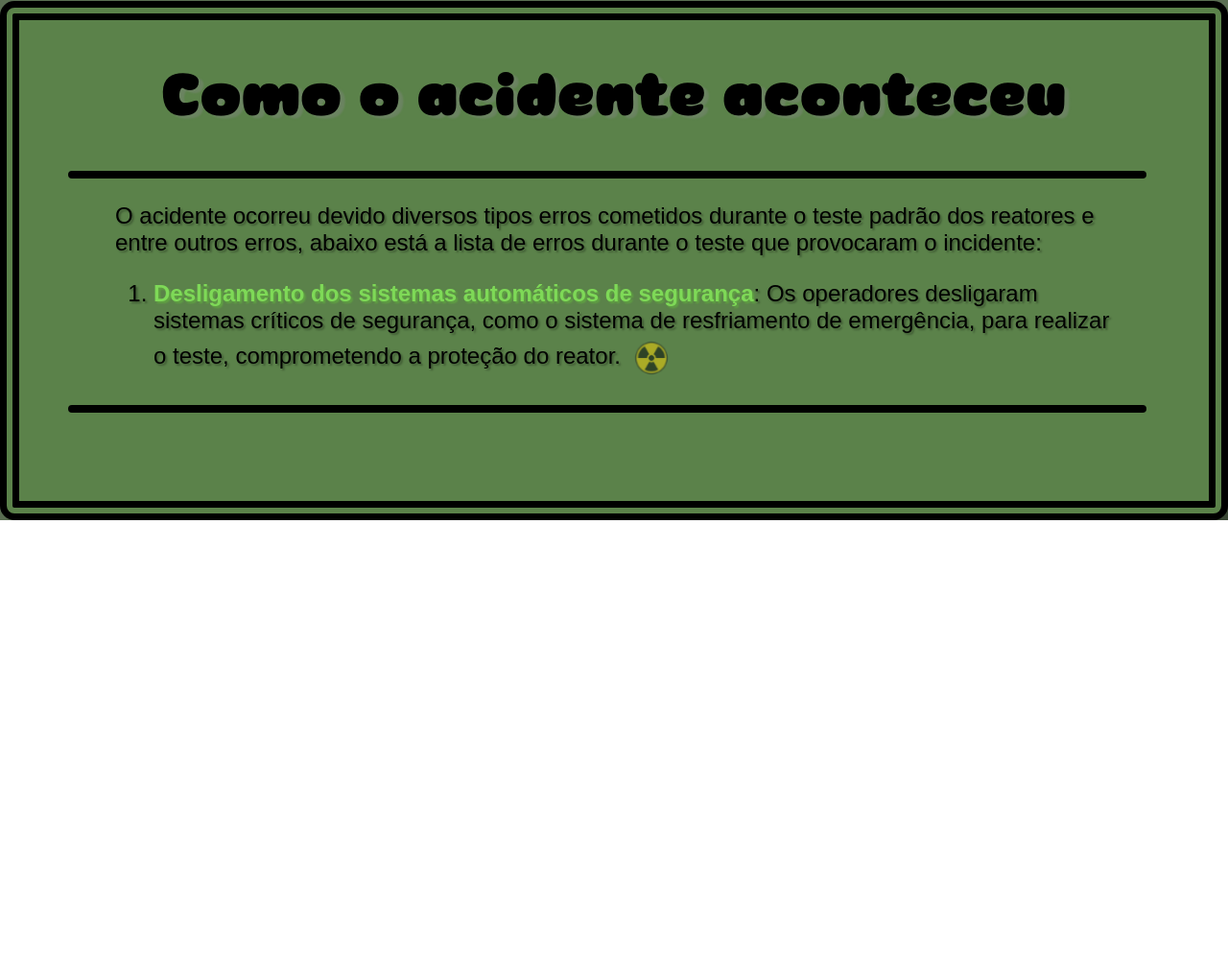
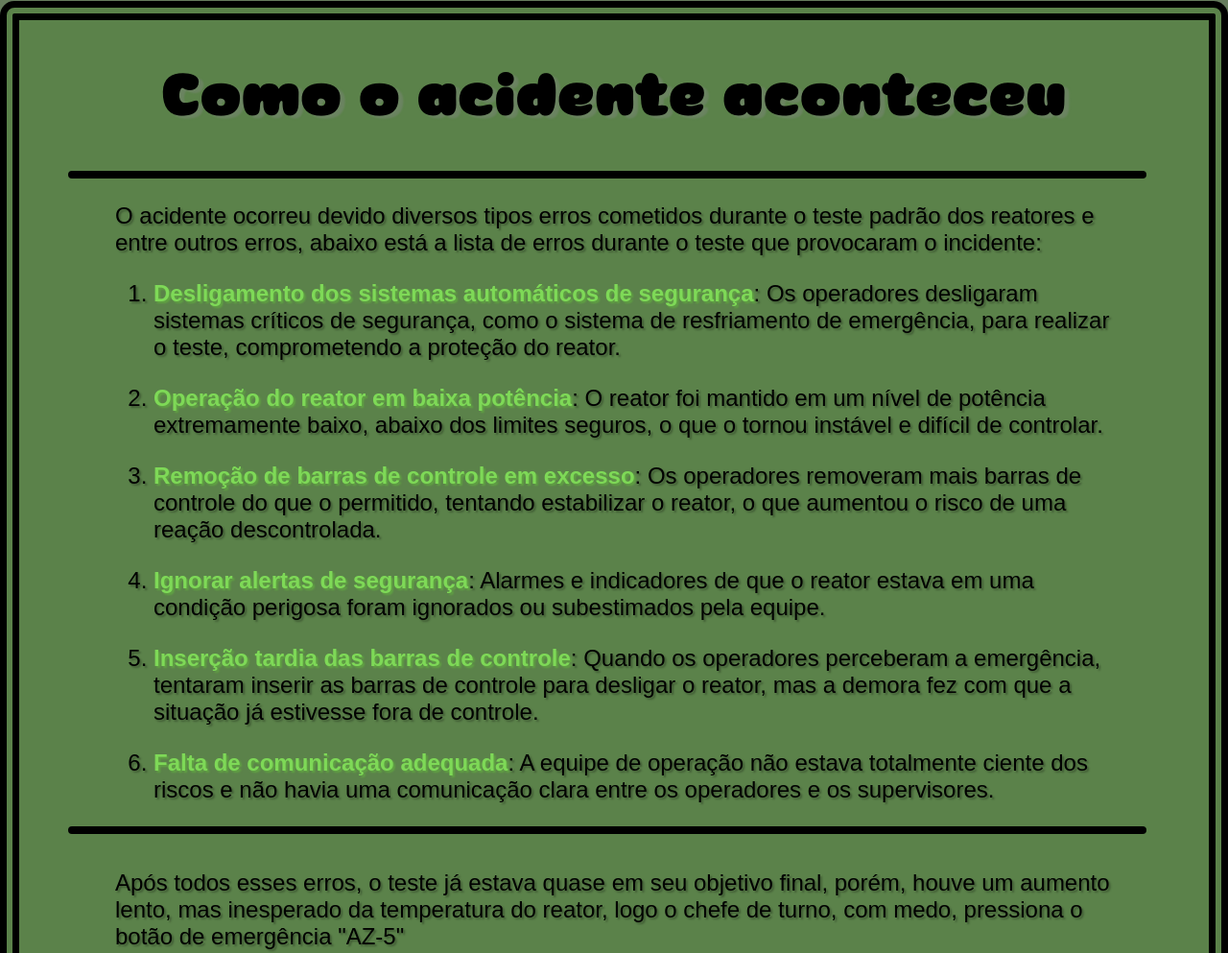
Before and after one commit to netheriosa/pag2, a plain HTML site: page index.html in a window 1280 px wide. Shown: the part 493-1486 px from the top of the page at 96% size. Before the commit the page ends 1035 px from the top, so only its background shows below. Drawn offline with Linux system fonts and the light colour scheme; files whose address does not match are found by name.

Commit message:
Update index.html

```diff
--- a/index.html
+++ b/index.html
@@ -115,6 +115,15 @@
                 font-size: 14px;
             }
         }
+
+        .fade-in {
+            opacity: 0;
+            transition: opacity 0.5s ease-in-out;
+        }
+
+        .fade-in.visible {
+            opacity: 1;
+        }
     </style>
 </head>
 <body>
@@ -151,7 +160,7 @@
         </ul>
     </nav>
 
-    <div class="o-que-foi">
+    <div class="o-que-foi fade-in">
         <h1>O que foi o acidente de chernobyl</h1>
         <hr>
         <p>O acidente nuclear de chenobyl, foi o maior acidente provocado por uma série de erros humanos e falhas na concepção do reator.Uma reação em cadeia incontrolável dentro do reator causou um aumento acentuado na temperatura, que resultou na fusão das barras de combustível, uma explosão de vapor e um incêndio.</p>
@@ -161,20 +170,20 @@
         <hr>
         <p>O acidente ocorreu devido diversos tipos erros cometidos durante o teste padrão dos reatores e entre outros erros, abaixo está a lista de erros durante o teste que provocaram o incidente:</p>
         <ol>
-            <li class="fade-in"><p><span>Desligamento dos sistemas automáticos de segurança</span>: Os operadores desligaram sistemas críticos de segurança, como o sistema de resfriamento de emergência, para realizar o teste, comprometendo a proteção do reator. <input type="checkbox" id="erro1-checkbox"><label for="erro1-checkbox"></label></p></li>
+            <li class="fade-in"><p><span>Desligamento dos sistemas automáticos de segurança</span>: Os operadores desligaram sistemas críticos de segurança, como o sistema de resfriamento de emergência, para realizar o teste, comprometendo a proteção do reator.</p></li>
 
-            <li class="esconder-erros" id="erro2"><p><span>Operação do reator em baixa potência</span>: O reator foi mantido em um nível de potência extremamente baixo, abaixo dos limites seguros, o que o tornou instável e difícil de controlar. <input type="checkbox" id="erro2-checkbox"><label for="erro2-checkbox"></label></p></li>
+            <li class="fade-in"><p><span>Operação do reator em baixa potência</span>: O reator foi mantido em um nível de potência extremamente baixo, abaixo dos limites seguros, o que o tornou instável e difícil de controlar.</p></li>
 
-            <li class="esconder-erros" id="erro3"><p><span>Remoção de barras de controle em excesso</span>: Os operadores removeram mais barras de controle do que o permitido, tentando estabilizar o reator, o que aumentou o risco de uma reação descontrolada. <input type="checkbox" id="erro3-checkbox"><label for="erro3-checkbox"></label></p></li>
+            <li class="fade-in"><p><span>Remoção de barras de controle em excesso</span>: Os operadores removeram mais barras de controle do que o permitido, tentando estabilizar o reator, o que aumentou o risco de uma reação descontrolada.</p></li>
 
-            <li class="esconder-erros" id="erro4"><p><span>Ignorar alertas de segurança</span>: Alarmes e indicadores de que o reator estava em uma condição perigosa foram ignorados ou subestimados pela equipe. <input type="checkbox" id="erro4-checkbox"><label for="erro4-checkbox"></label></p></li>
+            <li class="fade-in"><p><span>Ignorar alertas de segurança</span>: Alarmes e indicadores de que o reator estava em uma condição perigosa foram ignorados ou subestimados pela equipe.</p></li>
 
-            <li class="esconder-erros" id="erro5"><p><span>Inserção tardia das barras de controle</span>: Quando os operadores perceberam a emergência, tentaram inserir as barras de controle para desligar o reator, mas a demora fez com que a situação já estivesse fora de controle. <input type="checkbox" id="erro5-checkbox"><label for="erro5-checkbox"></label></p></li>
+            <li class="fade-in"><p><span>Inserção tardia das barras de controle</span>: Quando os operadores perceberam a emergência, tentaram inserir as barras de controle para desligar o reator, mas a demora fez com que a situação já estivesse fora de controle.</p></li>
 
-            <li class="esconder-erros" id="erro6"><p><span>Falta de comunicação adequada</span>: A equipe de operação não estava totalmente ciente dos riscos e não havia uma comunicação clara entre os operadores e os supervisores. <input type="checkbox" id="erro6-checkbox"><label for="erro6-checkbox"></label></p></li>
+            <li class="fade-in"><p><span>Falta de comunicação adequada</span>: A equipe de operação não estava totalmente ciente dos riscos e não havia uma comunicação clara entre os operadores e os supervisores.</p></li>
         </ol>
         <hr>
-        <section class="esconder-erros" id="continuacao">
+        <section class="fade-in" id="continuacao">
             <p>Após todos esses erros, o teste já estava quase em seu objetivo final, porém, houve um aumento lento, mas inesperado da temperatura do reator, logo o chefe de turno, com medo, pressiona o botão de emergência "AZ-5"</p>
             <div class="az-5">
                 <button id="botao">
@@ -184,9 +193,67 @@
             <img src="./usina-img.png" width="350px" height="350px" id="usina-image">
             <img class="sumir" src="./usina-gif.gif" width="350px" height="350px" id="usina-gif">
         </section>
-        <p class="esconder-erros" id="final">O bot ão que deveria parar o teste, acabou servindo como ignição para a explosão do RBMK. Uma bolha de hidrogênio formada pela reação de vapor e o combustível explode. Fragmentos do núcleo, pedaços de grafite e de combustível levados a temperatura muito alta provocam incêndios, setenta toneladas de produtos radioativos são espalhados em volta da central, cinquenta toneladas de gás e de poeira radioativa formam uma imensa nuvem que varre o céu da Europa durante meses.</p>
+        <p class="fade-in" id="final">O botão que deveria parar o teste, acabou servindo como ignição para a explosão do RBMK. Uma bolha de hidrogênio formada pela reação de vapor e o combustível explode. Fragmentos do núcleo, pedaços de grafite e de combustível levados a temperatura muito alta provocam incêndios, setenta toneladas de produtos radioativos são espalhados em volta da central, cinquenta toneladas de gás e de poeira radioativa formam uma imensa nuvem que varre o céu da Europa durante meses.</p>
     </div>
 
     <script src="./main.js"></script>
+    <script>
+        document.addEventListener('DOMContentLoaded', function() {
+            // Animação para os links do menu
+            const navLinks = document.querySelectorAll('.nav-link');
+            navLinks.forEach(link => {
+                link.addEventListener('mouseenter', function() {
+                    this.style.transform = 'translateY(-3px)';
+                    this.style.transition = 'transform 0.3s';
+                });
+                link.addEventListener('mouseleave', function() {
+                    this.style.transform = 'translateY(0)';
+                });
+            });
+
+            // Função para ajustar o layout em diferentes resoluções
+            function adjustLayout() {
+                const navbar = document.querySelector('.navbar');
+                const navLinks = document.querySelector('.nav-links');
+                if (window.innerWidth <= 768) {
+                    navbar.style.flexDirection = 'column';
+                    navLinks.style.flexDirection = 'column';
+                } else {
+                    navbar.style.flexDirection = 'row';
+                    navLinks.style.flexDirection = 'row';
+                }
+            }
+
+            // Chamar a função inicialmente e adicionar um listener para redimensionamento
+            adjustLayout();
+            window.addEventListener('resize', adjustLayout);
+
+            // Função para verificar se um elemento está visível na tela
+            function isElementInViewport(el) {
+                const rect = el.getBoundingClientRect();
+                return (
+                    rect.top >= 0 &&
+                    rect.left >= 0 &&
+                    rect.bottom <= (window.innerHeight || document.documentElement.clientHeight) &&
+                    rect.right <= (window.innerWidth || document.documentElement.clientWidth)
+                );
+            }
+
+            // Função para mostrar elementos quando estiverem visíveis
+            function showElementsOnScroll() {
+                const fadeElements = document.querySelectorAll('.fade-in');
+                fadeElements.forEach(element => {
+                    if (isElementInViewport(element)) {
+                        element.classList.add('visible');
+                    }
+                });
+            }
+
+            // Adicionar listener para o evento de scroll
+            window.addEventListener('scroll', showElementsOnScroll);
+            // Chamar a função inicialmente para mostrar elementos já visíveis
+            showElementsOnScroll();
+        });
+    </script>
 </body>
 </html>
```
